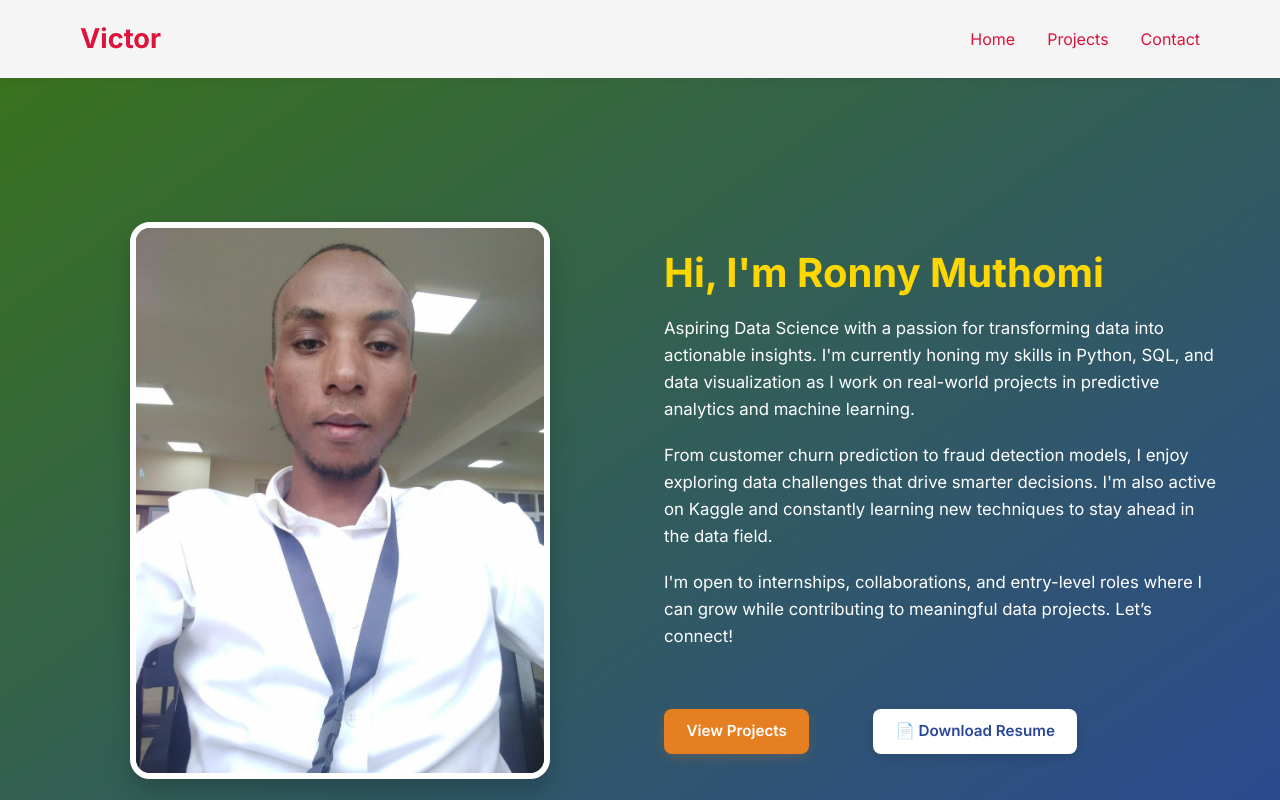
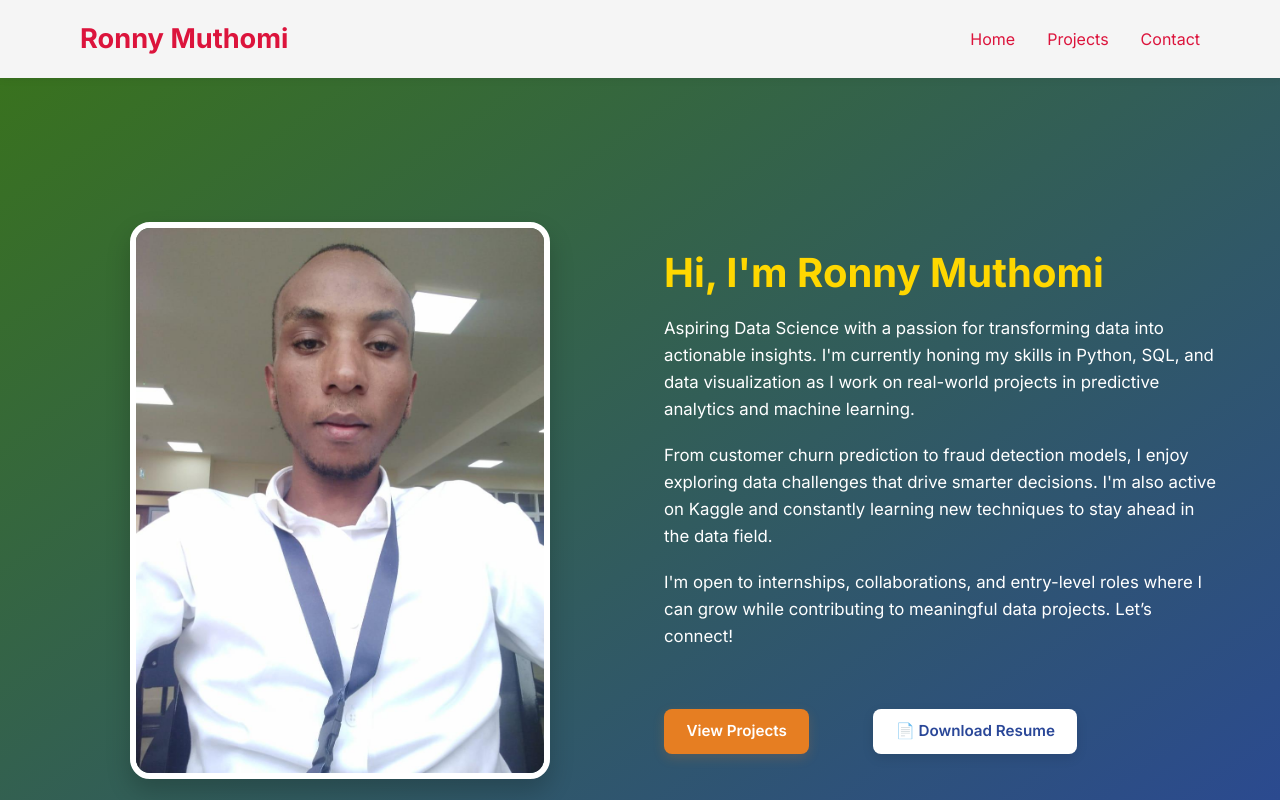
Before and after one commit to RonnyMuthomi/Personal-Portfolio, a plain HTML site: page index.html in a window 1280 px wide. Shown: the top 800 px of the page. Drawn offline with Linux system fonts and the light colour scheme.

Commit message:
changed logo

```diff
--- a/index.html
+++ b/index.html
@@ -15,7 +15,7 @@
 <body>
     <header class="navbar">
         <div class="container nav-container">
-            <div class="logo">Victor</div>
+            <div class="logo">Ronny Muthomi</div>
 
             <button class="hamburger" id="hamburger">&#9776;</button>
 
```
